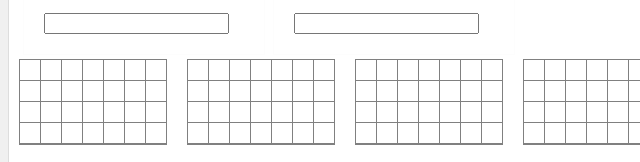
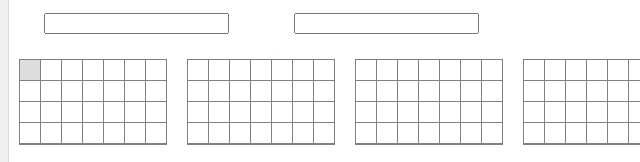
Before and after one commit to baisong/symmetrical, a plain HTML site: page index.html in a window 1280 px wide. In both pictures the pointer is over the element 30 px from the left and 227 px from the top of the page. Shown: the part 157-319 px from the top of the page, 0-640 px from the left. Drawn offline with nearby package versions, Linux system fonts and the light colour scheme.

Commit message:
Update main.css

```diff
--- a/css/main.css
+++ b/css/main.css
@@ -64,3 +64,7 @@
   border-bottom: 1px solid gray;
   margin: 0;
 }
+
+.day:hover {
+  background-color: #ddd;
+}
```
